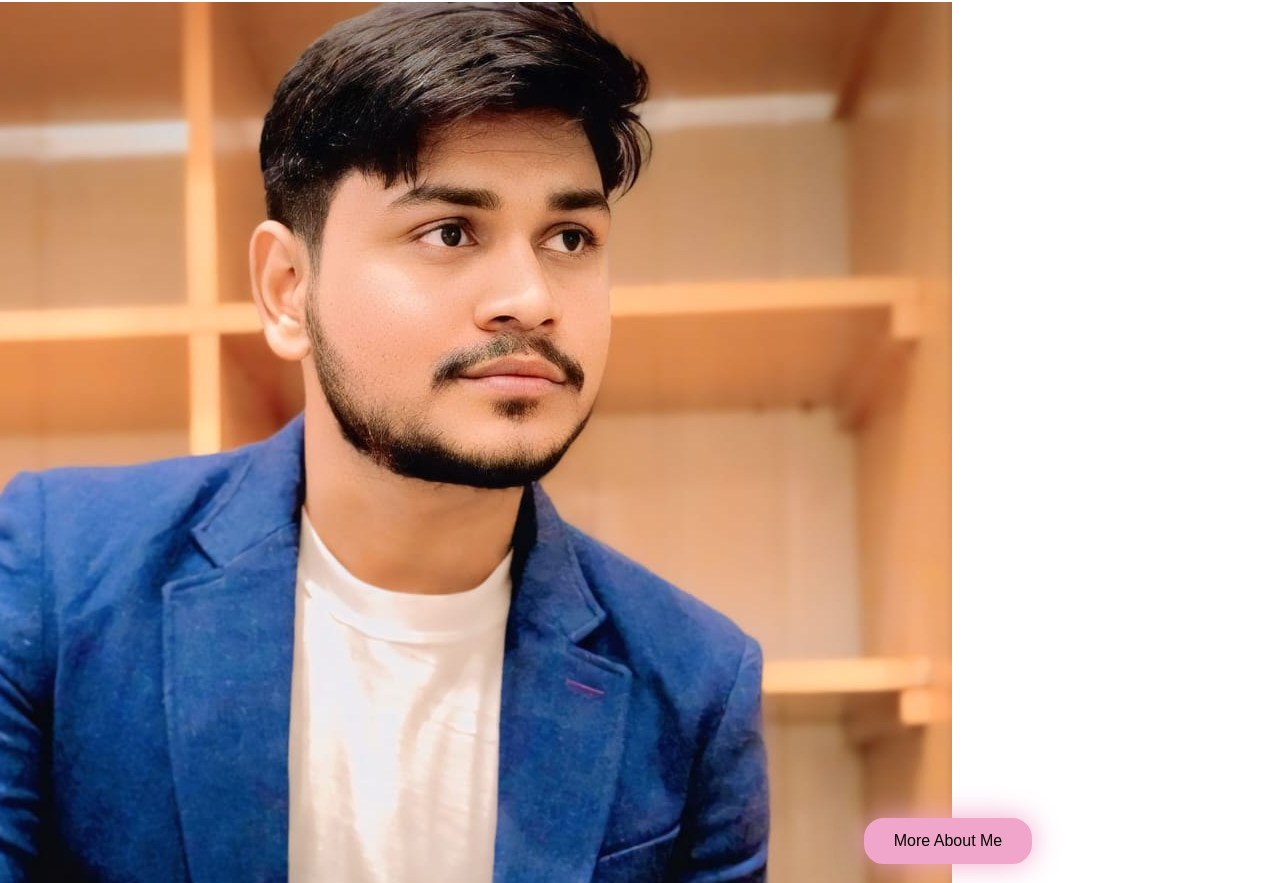
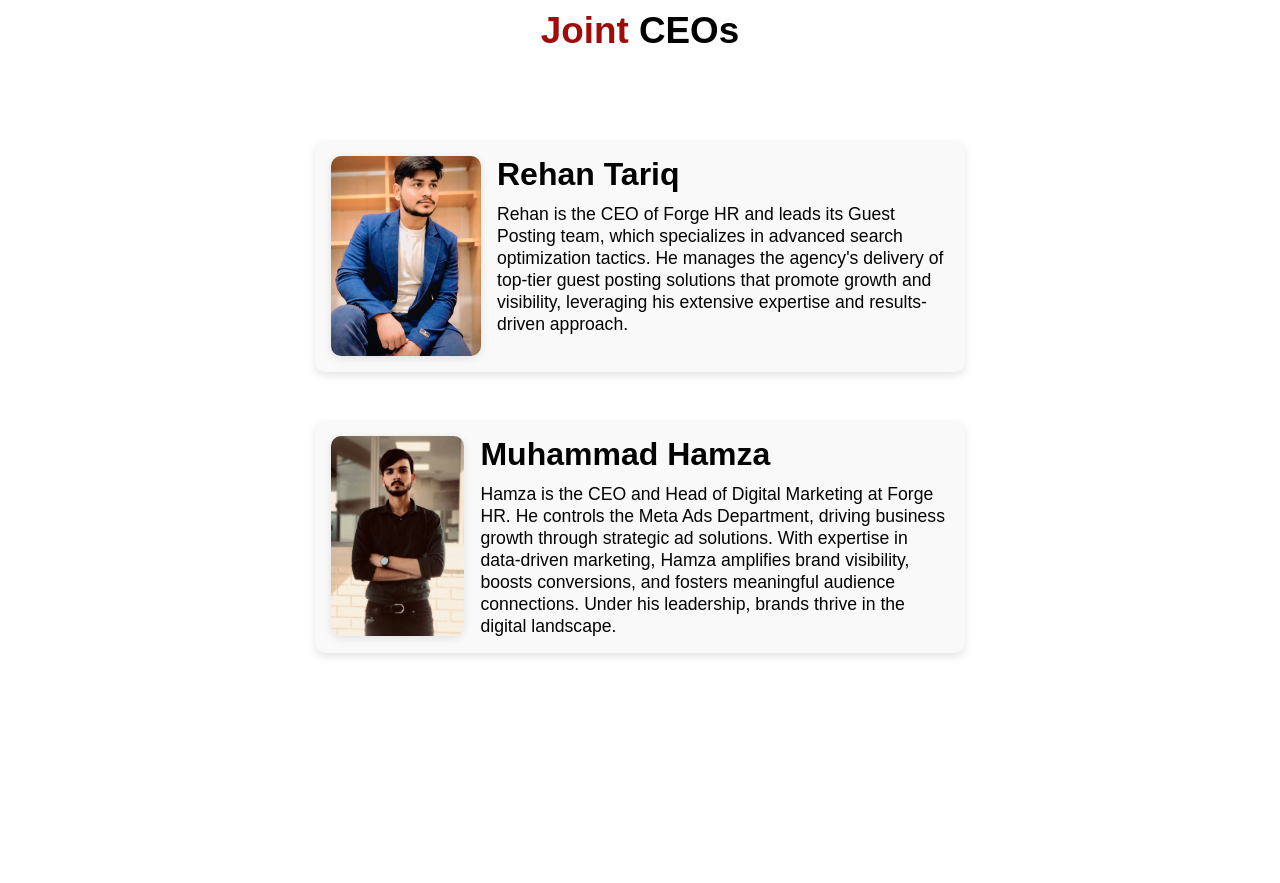
Before and after one commit to aligoharcodepulse/Webdev-Portfolio, a plain HTML site: page index.html in a window 1280 px wide. Shown: the part 1013-1896 px from the top of the page. Drawn offline with Linux system fonts and the light colour scheme.

Commit message:
done with about section

```diff
--- a/index.html
+++ b/index.html
@@ -52,20 +52,40 @@
         </section>
         <section id="about">
             <h2>About <span>Us</span></h2>
+            <h3><span>Joint</span> CEOs</h3>
             <div class="about">
 
                 <div class="about-content">
                     <img class="ceo-img" src="./images/rehan.jpeg" alt="CEO1">
-                    <div class="btn-box">
+                    <div>
+                        <h4>Rehan Tariq</h4>
+                        <p>Rehan is the CEO of Forge HR and leads its Guest Posting team,
+                       which specializes in advanced search optimization tactics. He
+                       manages the agency's delivery of top-tier guest posting solutions
+                       that promote growth and visibility, leveraging his extensive
+                       expertise and results-driven approach.</p>
+                    </div>
+
+                    <!-- <div class="btn-box">
                         <a href="#" class="about-btn">More About Me</a>
-                    </div>
+                    </div> -->
                 </div>
 
                 <div class="about-content">
+                    <img class="ceo-img" src="./images/hamza.JPG" alt="CEO2">
+                    <div>
+                        <h4>Muhammad Hamza</h4>
+                        <p>Hamza is the CEO and Head of Digital Marketing at Forge HR.
+                        He controls the Meta Ads Department, driving business growth through
+                        strategic ad solutions. With expertise in data-driven marketing, Hamza
+                        amplifies brand visibility, boosts conversions, and fosters meaningful
+                        audience connections. Under his leadership, brands thrive in the
+                        digital landscape.</p>
+                    </div>
 
-                    <div class="btn-box">
+                    <!-- <div class="btn-box">
                         <a href="#" class="about-btn">More About Me</a>
-                    </div>
+                    </div> -->
                 </div>
 
             </div>
--- a/style.css
+++ b/style.css
@@ -184,11 +184,11 @@ body{
     padding: 4rem 0px;
     display: flex;
     flex-direction: column;
-    justify-content: space-between;
-    align-items: center;
+    /* justify-content: space-between; */
+    /* align-items: center; */
     min-height: 100vh;
     max-width: 100vw;
-    gap: 3rem;
+    gap: 3.5rem;
 }
 
 #about h2{
@@ -202,40 +202,63 @@ body{
     color: #f0a6ca;
 }
 
-.about{
-    width: 100%;
-    height: 100%;
-    display: flex;
-    justify-content: space-evenly;
-    align-items: center;
-    gap: 2.5rem;
-    padding: 0px 4rem;
+#about h3{
+    font-size: 2.3rem;
+    animation-delay: 1s;
+    animation: slideBottom 1s ease forwards;
+    text-align: center;
 }
 
-.about-img{
-    display: flex;
-    justify-content: center;
-    align-items: center;
-    width: 50%;
-    height: 100%;
-    opacity: 0;
-    animation: slideRight 1s ease forwards;
-    animation-delay: .2s;
+#about h3 span{
+    color: #a00c0c;
 }
 
-.about-img img{
-    height: 100%;
-    width: 100%;
+
+.about {
+  display: flex;
+  justify-content: center;
+  align-items: center;
+  gap: 3rem;
+  padding: 2rem;
+  flex-wrap: wrap;
 }
 
-.about-content{
-    width: 50%;
-    height: 100%;
-    display: flex;
-    flex-direction: column;
-    justify-content: space-between;
-    align-items: center;
+.about-content {
+  display: flex;
+  width: 650px;
+  background-color: #f9f9f9;
+  padding: 1rem;
+  border-radius: 10px;
+  box-shadow: 0 4px 8px rgba(0, 0, 0, 0.1);
+  gap: 1rem;
 }
+
+
+.ceo-img {
+  width: 200px;
+  height: 200px;
+  object-fit: cover;
+  border-radius: 10px;
+  box-shadow: 0 2px 8px rgba(0, 0, 0, 0.1);
+}
+
+
+/* .about-btn {
+  margin-top: 1rem;
+  padding: 10px 20px;
+  text-decoration: none;
+  background-color: #f0a6ca;
+  color: #000;
+  border-radius: 20px;
+  transition: all 0.3s ease;
+  border: 2px solid #f0a6ca;
+}
+
+.about-btn:hover {
+    box-shadow: 0px 0px 60px #f0a6ca;
+    background-color: black;
+    color: #f0a6ca;
+} */
 
 .about-content h4{
     font-size: 2rem;
@@ -247,69 +270,6 @@ body{
     font-size: 1.1rem;
     line-height: 22px;
     animation: slideLeft 1s ease forwards;
-}
-
-.skill-container{
-    width: 70%;
-    align-self: flex-start;
-    margin: 1rem 0px;
-    display: flex;
-    flex-direction: column;
-    justify-content: space-evenly;
-}
-
-.skill-container h4{
-    font-size: 1.5rem;
-    position: relative;
-    display: inline-block;
-}
-
-.skill-container h4::after{
-    content: "";
-    position: absolute;
-    top: 100%;
-    left: 0;
-    height: 3px;
-    width: 50px;
-    background-color: #f0a6ca;
-}
-
-.skill-list{
-    flex-wrap: wrap;
-    display: flex;
-    justify-content: flex-start;
-    align-items: flex-start;
-    gap: .85rem;
-    margin-top: 1rem;
-}
-
-.skill-list a{
-    border: 2px solid #f0a6ca;
-    border-radius: 5px;
-    padding: 5px 8px;
-    display: inline-block;
-    text-decoration: none;
-    color: #f0a6ca;
-    background-color: transparent;
-    font-size: 1.1rem;
-}
-
-.about-btn{
-    text-decoration: none;
-    display: inline-block;
-    padding: 12px 28px;
-    background-color: #f0a6ca;
-    border-radius: 20px;
-    color: #020202;
-    box-shadow: 0px 0px 30px #f0a6ca;
-    margin: 1rem 0px;
-    border: 2px solid #f0a6ca;
-}
-
-.about-btn:hover{
-    box-shadow: 0px 0px 60px #f0a6ca;
-    background-color: transparent;
-    color: #f0a6ca;
 }
 
 
```
